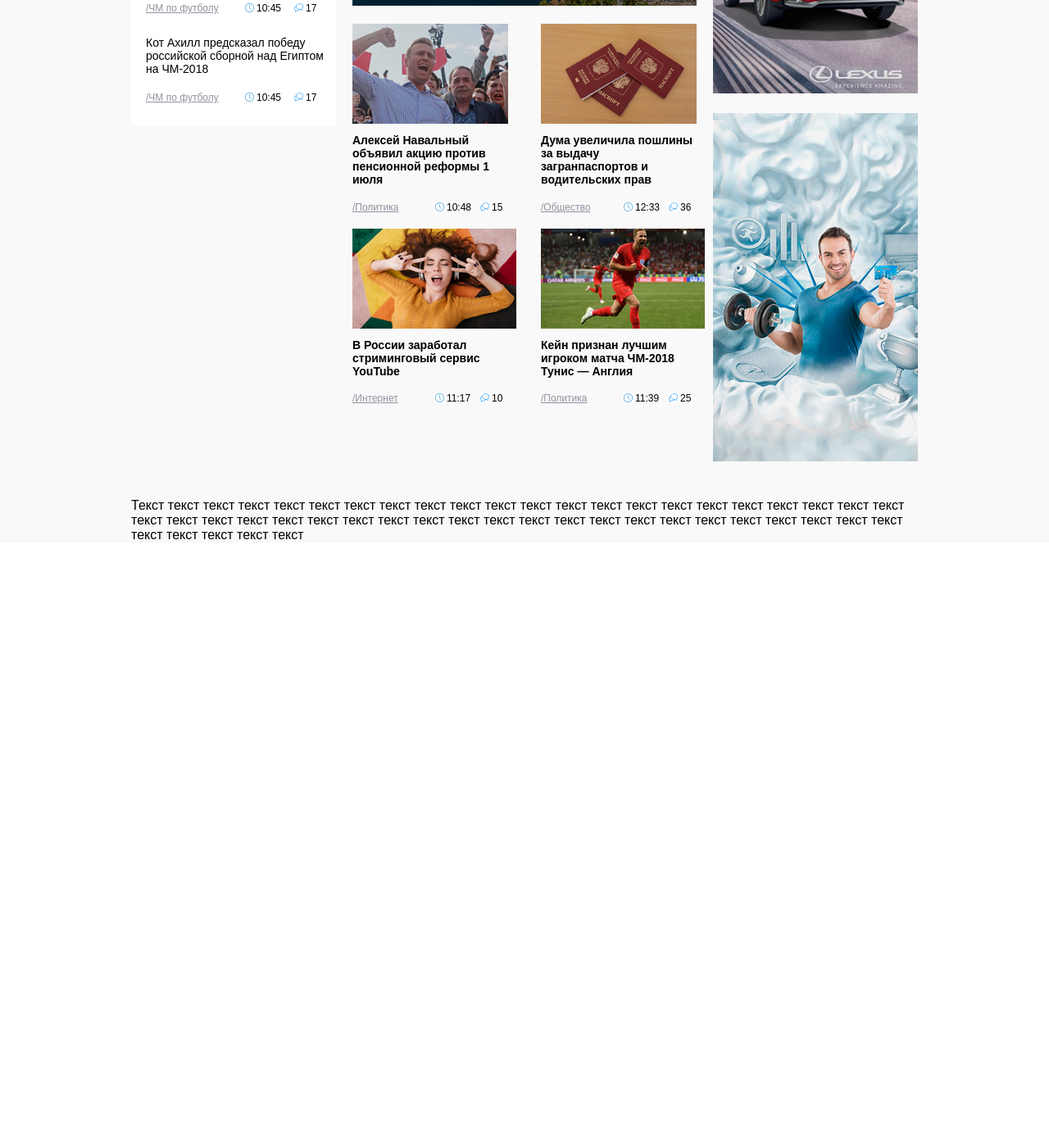
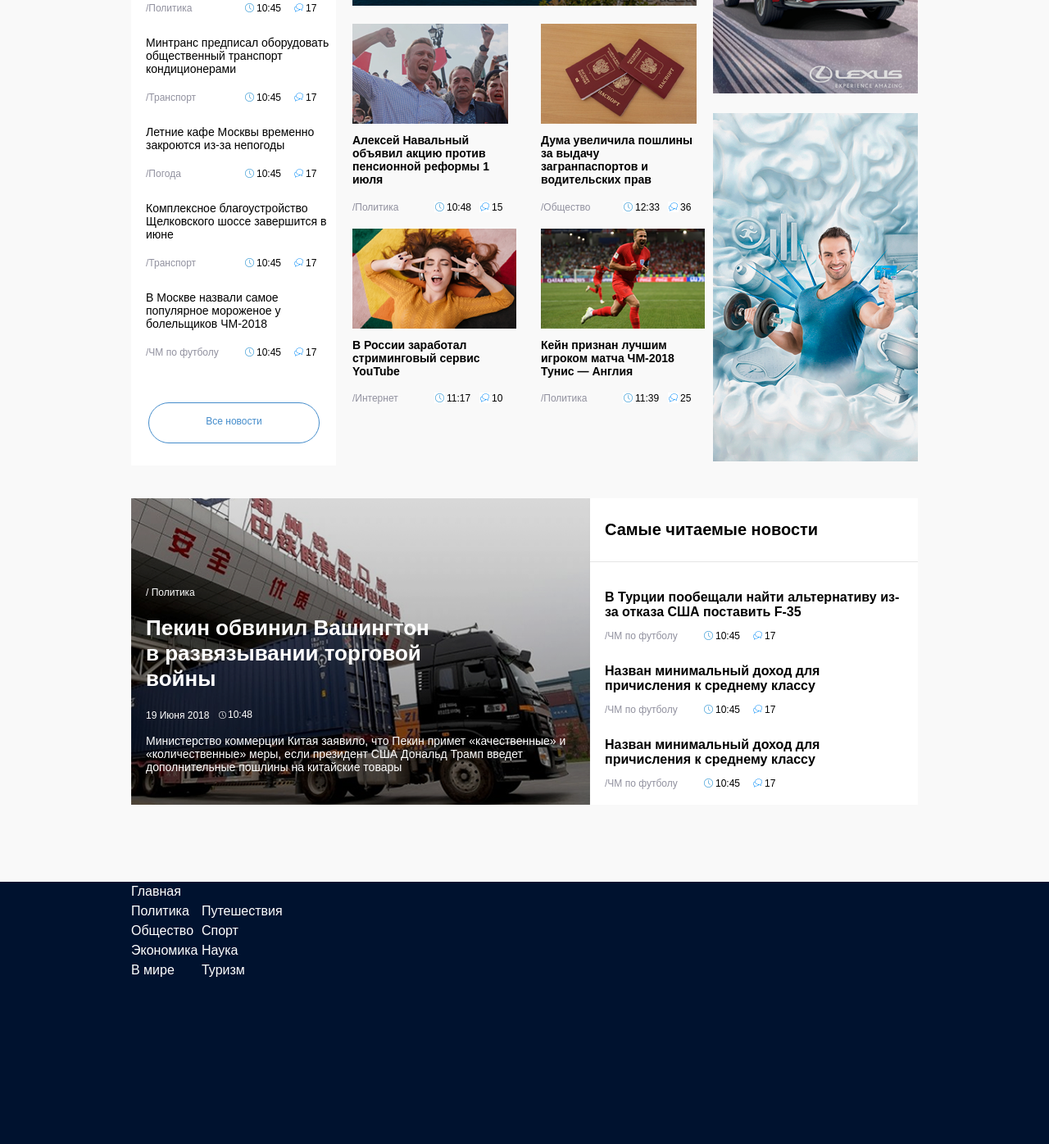
Before and after one commit to amante915/Skill_box-site, a plain HTML site: page index.html in a window 1280 px wide. Shown: the part 534-1930 px from the top of the page at 82% size. Before the commit the page ends 1196 px from the top, so only its background shows below. Drawn offline with Linux system fonts and the light colour scheme.

Commit message:
доработан центральный блок

```diff
--- a/index.html
+++ b/index.html
@@ -50,23 +50,54 @@
 				</div>
 				<div class="news-item">
 					<div class="news-item-text">
-						Кот Ахилл предсказал победу российской сборной над Египтом на ЧМ-2018
+						«Нафтогаз»: суд разрешил заморозить активы «Газпрома» в Великобритании
+					</div>
+					<div class="news-item-props">
+						<a href="#">/Политика</a>
+						<div class="news-time">10:45</div>
+						<div class="news-comments-count">17</div>
+					</div>
+				</div>
+				<div class="news-item">
+					<div class="news-item-text">
+						Минтранс предписал оборудовать общественный транспорт кондиционерами
+					</div>
+					<div class="news-item-props">
+						<a href="#">/Транспорт</a>
+						<div class="news-time">10:45</div>
+						<div class="news-comments-count">17</div>
+					</div>
+				</div>
+				<div class="news-item">
+					<div class="news-item-text">
+						Летние кафе Москвы временно закроются из-за непогоды
+					</div>
+					<div class="news-item-props">
+						<a href="#">/Погода</a>
+						<div class="news-time">10:45</div>
+						<div class="news-comments-count">17</div>
+					</div>
+				</div>
+				<div class="news-item">
+					<div class="news-item-text">
+						Комплексное благоустройство Щелковского шоссе завершится в июне
+					</div>
+					<div class="news-item-props">
+						<a href="#">/Транспорт</a>
+						<div class="news-time">10:45</div>
+						<div class="news-comments-count">17</div>
+					</div>
+				</div>
+				<div class="news-item">
+					<div class="news-item-text">
+						В Москве назвали самое популярное мороженое у болельщиков ЧМ-2018
 					</div>
 					<div class="news-item-props">
 						<a href="#">/ЧМ по футболу</a>
 						<div class="news-time">10:45</div>
 						<div class="news-comments-count">17</div>
 					</div>
-				</div>
-				<div class="news-item">
-					<div class="news-item-text">
-						Кот Ахилл предсказал победу российской сборной над Египтом на ЧМ-2018
-					</div>
-					<div class="news-item-props">
-						<a href="#">/ЧМ по футболу</a>
-						<div class="news-time">10:45</div>
-						<div class="news-comments-count">17</div>
-					</div>
+					<a href="#" class="butt">Все новости</a>
 				</div>
 			</div>
 			<div id="column-center">
@@ -105,7 +136,7 @@
 										<a href="#">/Интернет</a>
 										<div class="news-time-central">11:17</div>
 										<div class="news-comments-count-central">10</div>
-							</div>
+								</div>
 					</div>
 					<div class="block-central-right">
 								<img src="img/img-central-right2.png" alt="navalniy">
@@ -114,7 +145,7 @@
 											<a href="#">/Политика</a>
 											<div class="news-time-central">11:39</div>
 										<div class="news-comments-count-central">25</div>
-							</div>
+								</div>
 					</div>
 				</div>
 			</div>
@@ -125,9 +156,79 @@
 		</div>
 		<div class="fixed-container">
 			<div id="special-news">
-				Текст текст текст текст текст текст текст текст текст текст текст текст текст текст текст текст текст текст текст текст текст текст текст текст текст текст текст текст текст текст текст текст текст текст текст текст текст текст текст текст текст текст текст текст текст текст текст текст текст
+				<div class="news-image-left">
+
+								<a href="#" class="i123">/ Политика</a>
+								<h3 class="news-item2">Пекин обвинил Вашингтон<br>в развязывании торговой<br>войны<br>
+								</h3>
+								<div class="data-news">19 Июня 2018</div>
+								<div class="time-news">10:48</div>
+								<span class="text-img">Министерство коммерции Китая заявило, что Пекин примет «качественные»
+и «количественные» меры, если президент США Дональд Трамп введет
+дополнительные пошлины на китайские товары</span>
+				</div>
+				<img src="img/Layer 3.png" alt="">
+				<div class="top-news-right">
+						<h2>Самые читаемые новости</h2>
+				<div class="news-item">
+					<div class="news-item-text2">
+						<strong>В Турции пообещали найти альтернативу из-за отказа США поставить F-35</strong>
+					</div>
+					<div class="news-item-props">
+						<a href="#">/ЧМ по футболу</a>
+						<div class="news-time">10:45</div>
+						<div class="news-comments-count">17</div>
+					</div>
+				</div>
+				<div class="news-item">
+					<div class="news-item-text2">
+						<strong>Назван минимальный доход для причисления к среднему классу‍</strong>
+					</div>
+					<div class="news-item-props">
+						<a href="#">/ЧМ по футболу</a>
+						<div class="news-time">10:45</div>
+						<div class="news-comments-count">17</div>
+					</div>
+				</div>
+				<div class="news-item">
+					<div class="news-item-text2">
+						<strong>Назван минимальный доход для причисления к среднему классу‍</strong>
+					</div>
+					<div class="news-item-props">
+						<a href="#">/ЧМ по футболу</a>
+						<div class="news-time">10:45</div>
+						<div class="news-comments-count">17</div>
+					</div>
+				</div>
+				</div>
 			</div>
+			<br><br><br><br><br>
 		</div>
+		<footer>
+				<div class="foter">
+					<div class="fixed-container">
+						<div class="menu-block">
+								<div class="menu-foter1">
+
+									    <p>Главная</p>
+									    <p>Политика</p>
+									    <p>Общество</p>
+									    <p>Экономика</p>
+									    <p>В мире</p>
+
+								</div>
+								<div class="menu-foter2">
+
+										<p>Путешествия</p>
+									    <p>Спорт</p>
+									    <p>Наука</p>
+									    <p>Туризм</p>
+
+								</div>
+						</div>
+					</div>
+				</div>
+			</footer>
 	</div>
 </body>
 </html>
--- a/styles.css
+++ b/styles.css
@@ -63,6 +63,7 @@ h2 {
   font-size: 14px;
   background-color: #f3f3f3;
   border-radius: 25px;
+  outline: none;
 
 }
 
@@ -164,6 +165,19 @@ h2 {
 			background-image: url('img/icon-comments.png');
 			background-repeat: no-repeat;
 		}
+.butt{
+	display: block;
+    color: #448ccb;
+    width: 177px;
+    height: 18px;
+    border: 1px solid #448ccb;
+    border-radius: 25px;
+    margin: 54px 0 26px 3px;
+    text-decoration: none;
+    text-align: center;
+    padding: 15px;
+
+}
 #column-center {
 	width: 420px;
 	margin-left: 20px;
@@ -249,3 +263,64 @@ h4 {
 .list-item {
 	display: list-item;
 }
+
+.news-image-left{
+	width: 560px;
+    height: 374px;
+    position: absolute;
+    color: white;
+    margin: 105px 0px 0 18px;
+    display: inline-block;
+}
+a{
+	text-decoration: none;
+    color: white;
+    font-size: 12px;
+}
+.text-img span{
+	top: 10px;
+}
+span{
+	display: inline-block;
+	float: left;
+    margin-top: 16px;
+    font-size: 14px;
+
+ }
+ .top-news-right{
+ 	height: 374px;
+ 	background-color: #FFFFFF;
+	width: 400px;
+	float: right;
+ }
+ .news-item-text2{
+ 	margin-bottom: 13px;
+    font-size: 16px;
+    margin-right: 11px;
+ }
+ .foter{
+ 	background: #00122f;
+ 	height: 320px;
+ }
+ p{
+ 	list-style-type: none;
+ 	font-size: 16px;
+ 	color: white;
+ 	line-height: 1.5;
+}
+p{
+	margin: 0;
+}
+ .menu-foter1 {
+ 	display: inline-block;
+ 	margin:0;
+ 	padding:0;
+ }
+  .menu-foter2 {
+ 	display: inline-block;
+ 	margin:0;
+ 	padding:0;
+ }
+ .menu-block{
+ 	display: inline-block;
+ }
```
Also changed, not shown: git команды.txt (added), img/Layer 3.png (added).
